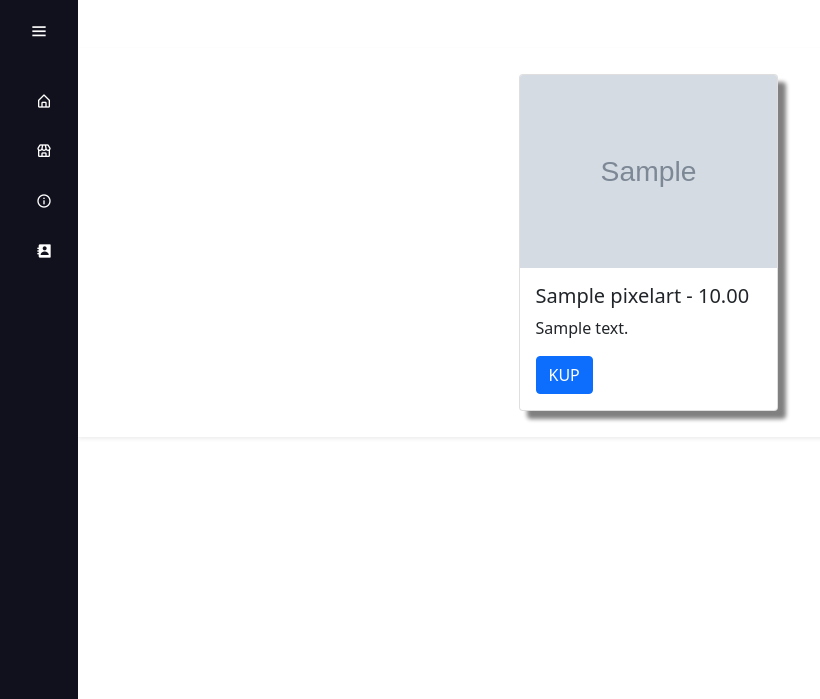
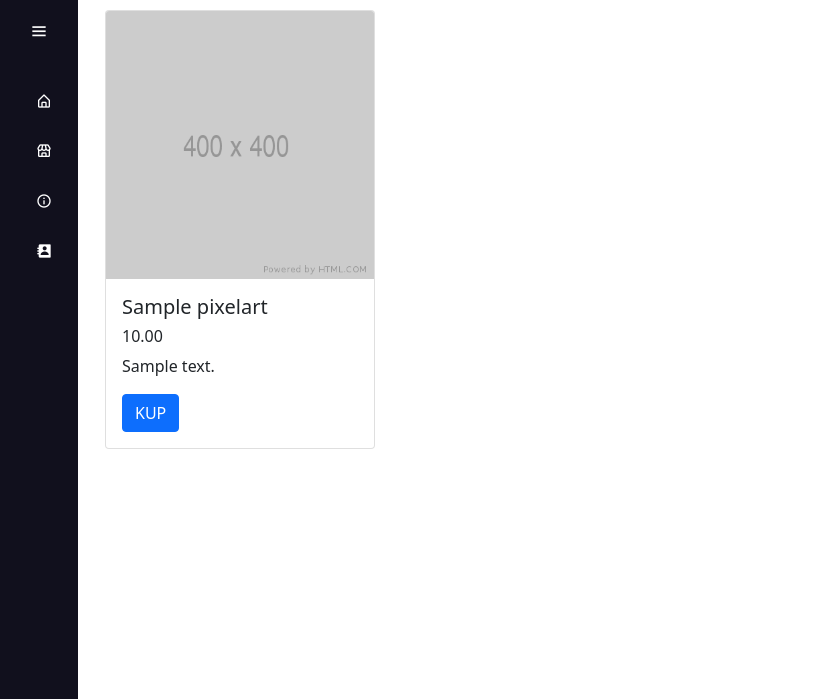
Before and after one commit to sliwaszymon/pixelshop_psiproject, a Django app: page /pixelshop/shop/ in a window 1280 px wide. Shown: the top 699 px of the page, without its empty margins (0-820 px from the left). Run offline with Django 3.2, Linux system fonts and the light colour scheme; tables that the repository leaves empty hold one stand-in row (values such as "Sample post"); grey boxes marked "Sample" are stand-in pictures; some libraries are stand-ins or nearby versions.

Commit message:
View update
Changed containers to fluid containers so whenever sidebar is opened content is moved along with it

```diff
--- a/pixelshop/static/website/css/shop.css
+++ b/pixelshop/static/website/css/shop.css
@@ -1,20 +1,14 @@
-.container{
-    margin-left: 78px;
+.content-shop{
+    margin-left: 83px;
     transition: all 0.5s ease;
 }
-.container.activenav{
-    width: 100%;
-    padding-right: var(--bs-gutter-x,.75rem);
-    padding-left: var(--bs-gutter-x,.75rem);
-    margin-right: auto;
-    margin-left: 240px;
-}
-.shop_content{
-    margin-top: 30px;
-}
-.col-sm-6.col-lg-3.col-md-4{
-    margin: 10px auto;
+.content-shop.activenav{
+    margin-left: 245px;
 }
 .card{
-    box-shadow: 8px 8px 4px grey;
+    margin: 10px;
+    width: auto;
+    min-width: 270px;
+    max-width: 400px;
+    height: auto;
 }
--- a/pixelshop/static/website/js/navbar.js
+++ b/pixelshop/static/website/js/navbar.js
@@ -2,9 +2,19 @@ $('document').ready(function(){
 
     let btn = document.querySelector("#btn");
     let sidebar = document.querySelector(".sidebar");
-    let container = document.querySelector(".container")
+    let content_shop = document.querySelector(".content-shop");
+    let content_main = document.querySelector(".content-main");
 
     btn.onclick = function() {
         sidebar.classList.toggle("active");
-        container.classList.toggle("activenav");
+        try{
+            content_shop.classList.toggle("activenav");
+        }catch{
+            null;
+        }
+        try{
+            content_main.classList.toggle("activenav");
+        }catch{
+            null;
+        }
     }})
--- a/pixelshop/templates/homepage.html
+++ b/pixelshop/templates/homepage.html
@@ -3,7 +3,8 @@
 {% block content %}
     {% include 'navbar.html' %}
     <link rel="stylesheet" type="text/css" href="{% static '/website/css/homepage.css' %}">
-    <div class="container shadow-sm p-3 mb-5 mt-5 bg-white">
+    <div class="content-main">
+        <div class="container-fluid">
             <div class="row">
                 <div class="col-3"></div>
                 <div class="col-6">
@@ -19,4 +20,5 @@
                 <div class="col-1"></div>
             </div>
         </div>
+    </div>
 {% endblock content %}
--- a/pixelshop/templates/shop.html
+++ b/pixelshop/templates/shop.html
@@ -3,14 +3,16 @@
 {% block content %}
     {% include 'navbar.html' %}
     <link rel="stylesheet" type="text/css" href="{% static '/website/css/shop.css' %}">
-    <div class="container shadow-sm p-3 mb-5 mt-5 bg-white">
+    <div class="content-shop">
+      <div class="container-fluid">
       <div class="row">
         {% for object in object_list %}
-          <div class="col-sm-6 col-lg-3 col-md-4 m-10">
+          <div class="col-6 col-sm-6 col-lg-4 col-md-6 col-xl-3">
               <div class="card">
-                <img class="card-img-top" src="{{ object.file }}????" alt="Card image cap">
+                <img class="card-img-top" src="{% static '/images/400.png' %}" alt="Card image cap">
                 <div class="card-body">
-                  <h5 class="card-title">{{ object.title }} - {{ object.price }}</h5>
+                  <h5 class="card-title">{{ object.title }}</h5>
+                  <h6 class="card-price">{{ object.price }}</h6>
                   <p class="card-text">{{ object.desc }}</p>
                   <a href="#" class="btn btn-primary">KUP</a>
                 </div>
@@ -19,4 +21,5 @@
           {% endfor %}
       </div>
     </div>
+  </div>
 {% endblock content %}
```
Also changed, not shown: pixelshop/static/website/css/homepage.css (+8 -0 lines), pixelshop/static/images/400.png (added). Lines whose indentation alone changed are shown as unchanged.
